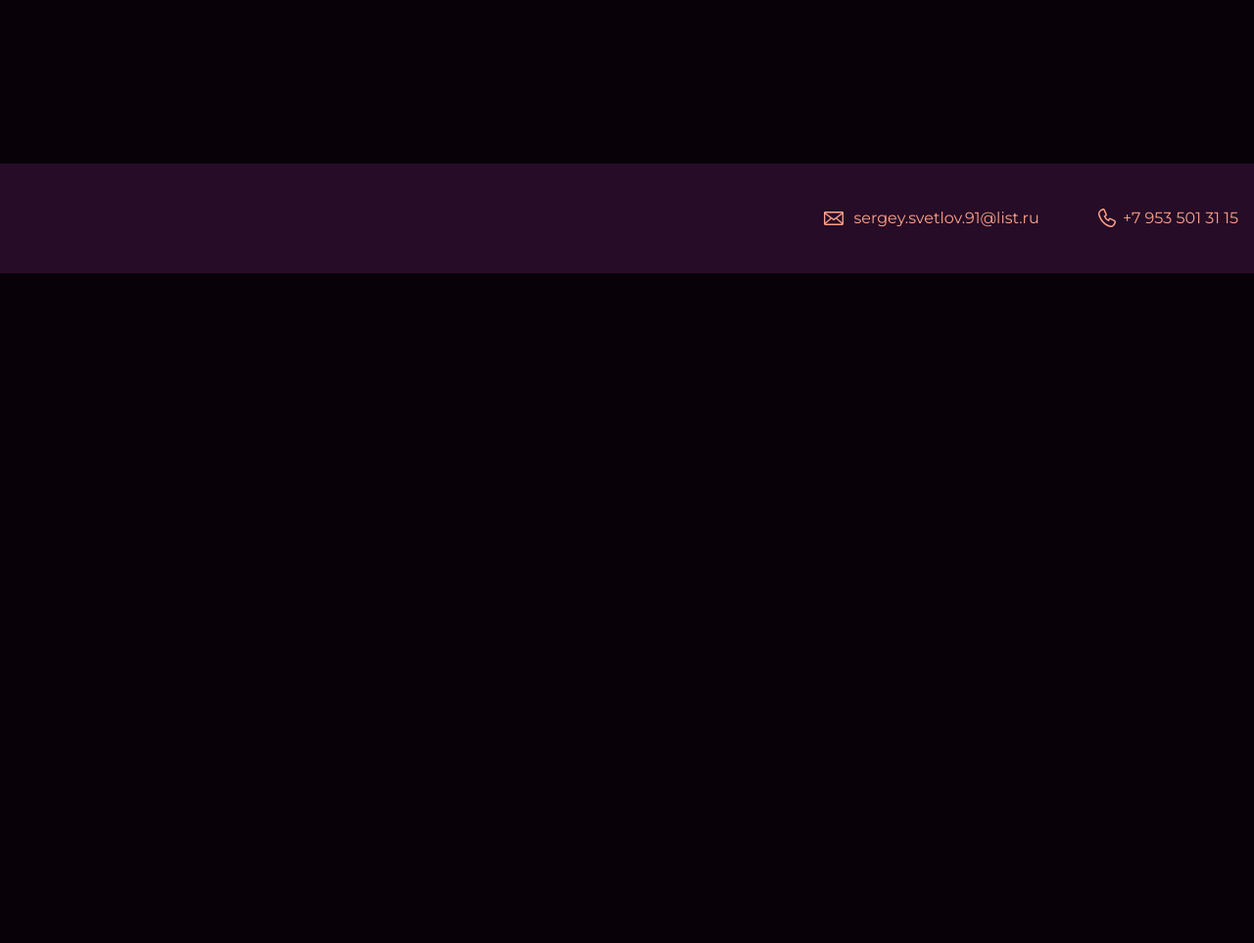
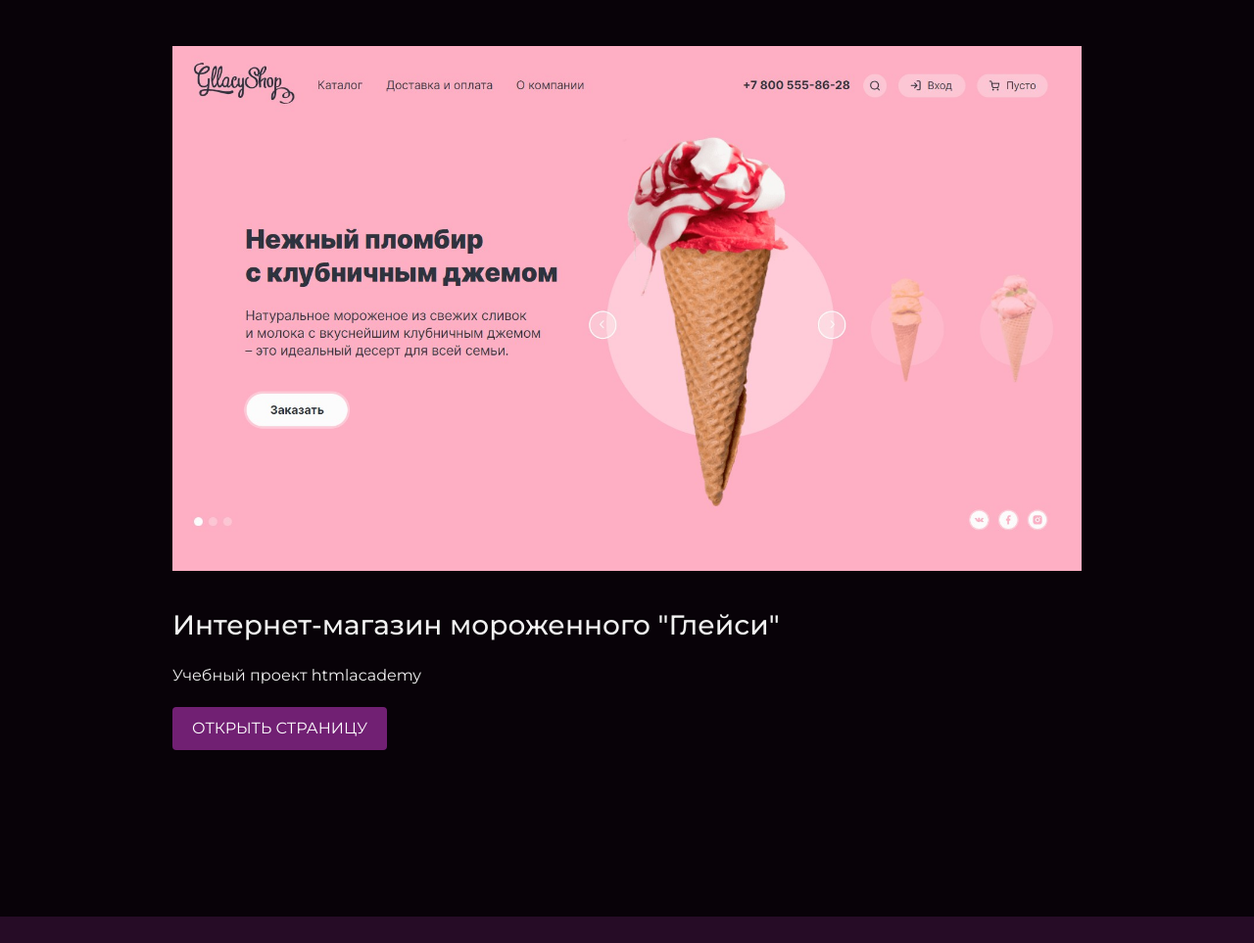
Before and after one commit to SergeySvetlov/portfolio, a plain HTML site: page index.html in a window 1280 px wide. Shown: the part 3822-4785 px from the top of the page at 98% size. Before the commit the page ends 4101 px from the top, so only its background shows below. Drawn offline with Linux system fonts and the light colour scheme.

Commit message:
Глейси

```diff
--- a/index.html
+++ b/index.html
@@ -59,6 +59,12 @@
             <h3>Интернет-магазин гаджетов "Девайс"</h3>
             <p>Учебный проект htmlacademy</p>
             <a class="button" href="https://sergeysvetlov.github.io/1796475-device-32/">Открыть страницу</a>
+            <figure class="project-image">
+                <img src="files/gllacy.jpg" width="928" height="536" alt="Скриншот интернет-магазина гаджетов">
+            </figure>
+            <h3>Интернет-магазин мороженного "Глейси"</h3>
+            <p>Учебный проект htmlacademy</p>
+            <a class="button" href="https://sergeysvetlov.github.io/1796475-gllacy-33/">Открыть страницу</a>
         </div>
     </section>
 
```
Also changed, not shown: files/gllacy.jpg (added).
